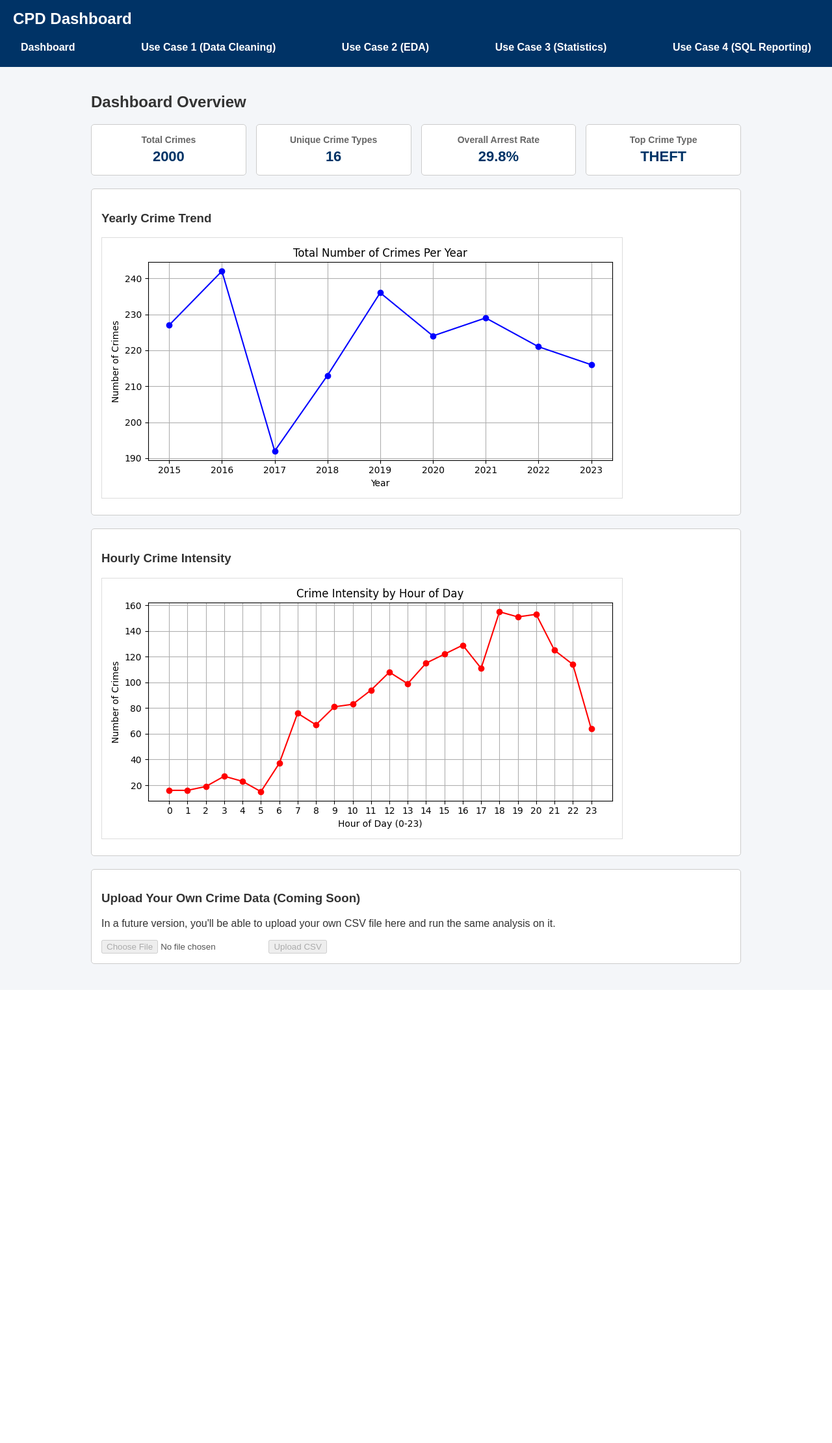
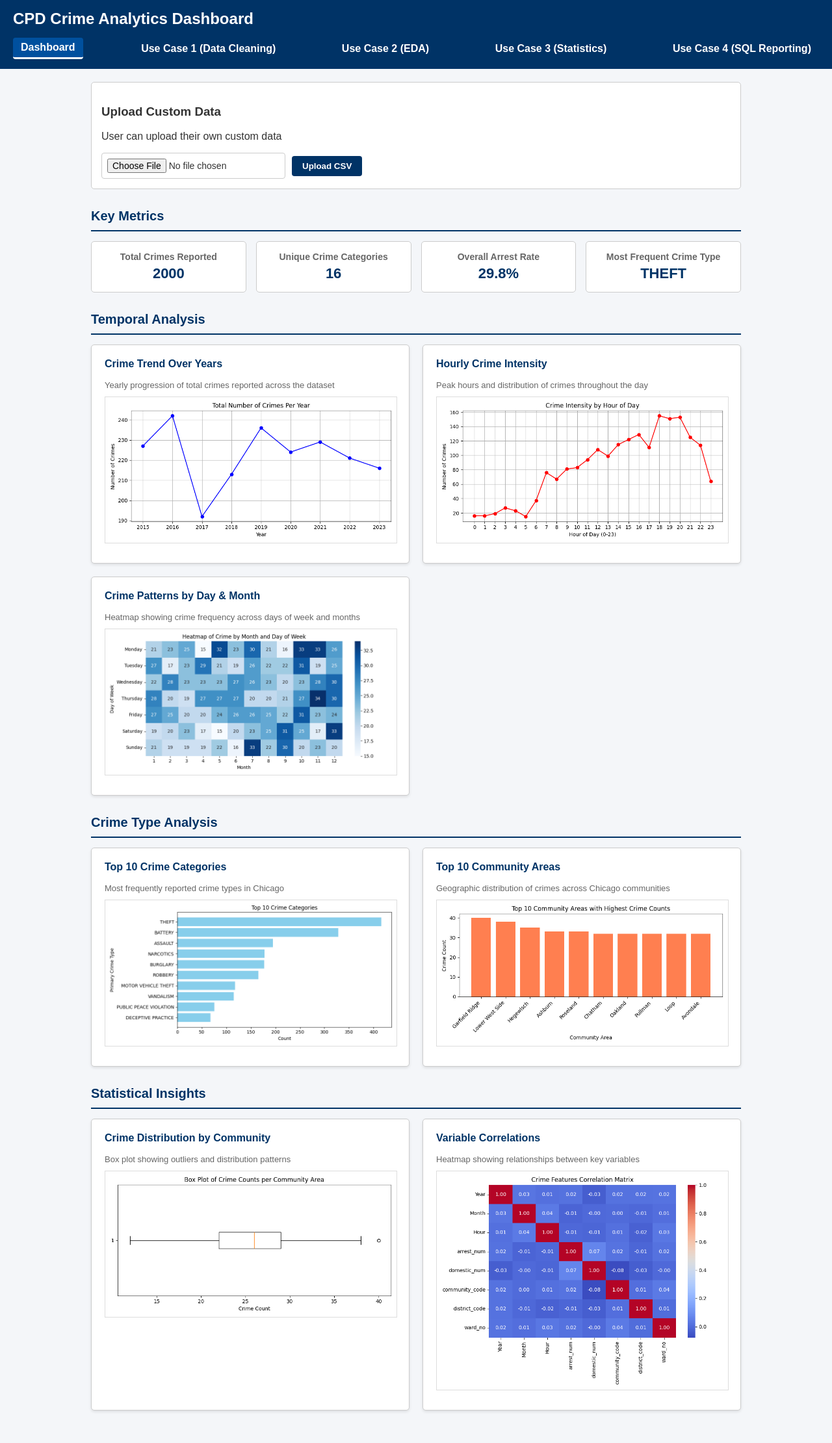
Before and after one commit to ohnogaurav/CapstoneACC, a Flask app: page / in a window 1280 px wide. Shown: the whole page at 65% size. Before the commit the page ends 1483 px from the top, so only its background shows below. Run offline with Flask 3, Linux system fonts and the light colour scheme; data comes from the database, SQL or seed files in the repository; both versions use the stored data as it was after the commit.

Commit message:
final update

```diff
--- a/Template/index.html
+++ b/Template/index.html
@@ -3,12 +3,57 @@
 <head>
     <title>Chicago Crime Analytics Dashboard</title>
     <link rel="stylesheet" href="/style.css">
+    <style>
+        .upload-form {
+            display: flex;
+            gap: 10px;
+            align-items: center;
+            flex-wrap: wrap;
+        }
+        .upload-form input[type="file"] {
+            padding: 8px;
+            border: 1px solid #ccc;
+            border-radius: 4px;
+            font-size: 14px;
+        }
+        .upload-form button {
+            background-color: #003366;
+            color: white;
+            padding: 8px 16px;
+            border: none;
+            border-radius: 4px;
+            cursor: pointer;
+            font-weight: bold;
+            transition: background-color 0.3s;
+        }
+        .upload-form button:hover {
+            background-color: #00509e;
+        }
+        .upload-status {
+            margin-top: 10px;
+            padding: 10px;
+            border-radius: 4px;
+            display: none;
+        }
+        .upload-status.success {
+            background-color: #d4edda;
+            color: #155724;
+            border: 1px solid #c3e6cb;
+            display: block;
+        }
+        .upload-status.error {
+            background-color: #f8d7da;
+            color: #721c24;
+            border: 1px solid #f5c6cb;
+            display: block;
+        }
+    </style>
 </head>
 <body>
     <header>
-        <h1>CPD Dashboard</h1>
+        <h1>CPD Crime Analytics Dashboard</h1>
         <nav>
-            <a href="/">Dashboard</a>
+            <a href="/" class="active">Dashboard</a>
             <a href="/usecase1">Use Case 1 (Data Cleaning)</a>
             <a href="/usecase2">Use Case 2 (EDA)</a>
             <a href="/usecase3">Use Case 3 (Statistics)</a>
@@ -17,15 +62,27 @@
     </header>
 
     <div class="container">
-        <h2>Dashboard Overview</h2>
+        <div class="dashboard-section">
+            <div class="card">
+                <h3>Upload Custom Data</h3>
+                <p>User can upload their own custom data</p>
+                <form id="uploadForm" class="upload-form" enctype="multipart/form-data">
+                    <input type="file" id="csvFile" name="csv_file" accept=".csv" required>
+                    <button type="submit">Upload CSV</button>
+                </form>
+                <div id="uploadStatus" class="upload-status"></div>
+            </div>
+        </div>
 
+        <div class="dashboard-section">
+            <h2>Key Metrics</h2>
             <div class="kpi-container">
                 <div class="kpi-box">
-                <h3>Total Crimes</h3>
+                    <h3>Total Crimes Reported</h3>
                     <p>{{ uc1.rows }}</p>
                 </div>
                 <div class="kpi-box">
-                <h3>Unique Crime Types</h3>
+                    <h3>Unique Crime Categories</h3>
                     <p>{{ uc1.unique_crimes }}</p>
                 </div>
                 <div class="kpi-box">
@@ -33,34 +90,95 @@
                     <p>{{ uc2.arrest_rate }}%</p>
                 </div>
                 <div class="kpi-box">
-                <h3>Top Crime Type</h3>
+                    <h3>Most Frequent Crime Type</h3>
                     <p>{{ uc2.most_frequent_crime }}</p>
                 </div>
             </div>
+        </div>
 
-        <div class="card">
-            <h3>Yearly Crime Trend</h3>
+        <div class="dashboard-section">
+            <h2>Temporal Analysis</h2>
+            <div class="cards-grid">
+                <div class="card-chart">
+                    <h3>Crime Trend Over Years</h3>
+                    <p>Yearly progression of total crimes reported across the dataset</p>
                     <img src="/output/crime_trend_yearly.png" alt="Yearly Trend">
                 </div>
-
-        <div class="card">
+                <div class="card-chart">
                     <h3>Hourly Crime Intensity</h3>
+                    <p>Peak hours and distribution of crimes throughout the day</p>
                     <img src="/output/hourly_crime_intensity.png" alt="Hourly Intensity">
                 </div>
-
-        <!-- Dummy upload card: placeholder for a future "analyze your own CSV" feature -->
-        <div class="card">
-            <h3>Upload Your Own Crime Data (Coming Soon)</h3>
-            <p>In a future version, you'll be able to upload your own CSV file here and run the same analysis on it.</p>
-            <form action="/upload" method="post" enctype="multipart/form-data">
-                <input type="file" name="csv_file" accept=".csv" disabled>
-                <button type="submit" disabled>Upload CSV</button>
-            </form>
+                <div class="card-chart">
+                    <h3>Crime Patterns by Day & Month</h3>
+                    <p>Heatmap showing crime frequency across days of week and months</p>
+                    <img src="/output/heatmap_month_day.png" alt="Heatmap">
+                </div>
             </div>
         </div>
 
+        <div class="dashboard-section">
+            <h2>Crime Type Analysis</h2>
+            <div class="cards-grid">
+                <div class="card-chart">
+                    <h3>Top 10 Crime Categories</h3>
+                    <p>Most frequently reported crime types in Chicago</p>
+                    <img src="/output/top_10_crime_types.png" alt="Top Categories">
+                </div>
+                <div class="card-chart">
+                    <h3>Top 10 Community Areas</h3>
+                    <p>Geographic distribution of crimes across Chicago communities</p>
+                    <img src="/output/top_community_areas.png" alt="Top Community Areas">
+                </div>
+            </div>
+        </div>
+
+        <div class="dashboard-section">
+            <h2>Statistical Insights</h2>
+            <div class="cards-grid">
+                <div class="card-chart">
+                    <h3>Crime Distribution by Community</h3>
+                    <p>Box plot showing outliers and distribution patterns</p>
+                    <img src="/output/community_box_plot.png" alt="Box Plot">
+                </div>
+                <div class="card-chart">
+                    <h3>Variable Correlations</h3>
+                    <p>Heatmap showing relationships between key variables</p>
+                    <img src="/output/correlation_heatmap.png" alt="Correlation Heatmap">
+                </div>
+            </div>
+        </div>
+
+    </div>
+
     <footer>
+    </footer>
 
-    </footer>
+    <script>
+        document.getElementById('uploadForm').addEventListener('submit', function(e) {
+            e.preventDefault();
+
+            const fileInput = document.getElementById('csvFile');
+            const statusDiv = document.getElementById('uploadStatus');
+
+            if (!fileInput.files || fileInput.files.length === 0) {
+                statusDiv.textContent = 'Please select a file first';
+                statusDiv.className = 'upload-status error';
+                return;
+            }
+
+            const fileName = fileInput.files[0].name;
+            const fileSize = (fileInput.files[0].size / 1024).toFixed(2);
+
+            statusDiv.innerHTML = `<strong>Success!</strong> File "${fileName}" (${fileSize} KB) has been uploaded successfully. The analysis will be processed shortly.`;
+            statusDiv.className = 'upload-status success';
+
+            fileInput.value = '';
+
+            setTimeout(() => {
+                statusDiv.className = 'upload-status';
+            }, 5000);
+        });
+    </script>
 </body>
 </html>
--- a/Template/style.css
+++ b/Template/style.css
@@ -38,6 +38,12 @@ nav a {
 nav a:hover {
     background-color: rgba(255, 255, 255, 0.2);
     text-decoration: none;
+}
+
+nav a.active {
+    background-color: #00509e;
+    border-bottom: 3px solid #fff;
+    font-weight: bold;
 }
 
 .container {
@@ -109,3 +115,42 @@ img {
     margin: 10px 0;
     border: 1px solid #ddd;
 }
+
+.dashboard-section {
+    margin-bottom: 30px;
+}
+
+.dashboard-section h2 {
+    font-size: 20px;
+    color: #003366;
+    margin-bottom: 15px;
+    padding-bottom: 10px;
+    border-bottom: 2px solid #003366;
+}
+
+.cards-grid {
+    display: grid;
+    grid-template-columns: repeat(auto-fit, minmax(450px, 1fr));
+    gap: 20px;
+    margin-bottom: 20px;
+}
+
+.card-chart {
+    background-color: white;
+    border: 1px solid #ccc;
+    padding: 20px;
+    border-radius: 5px;
+    box-shadow: 0 2px 4px rgba(0, 0, 0, 0.1);
+}
+
+.card-chart h3 {
+    margin-top: 0;
+    font-size: 16px;
+    color: #003366;
+}
+
+.card-chart p {
+    font-size: 13px;
+    color: #666;
+    margin-bottom: 10px;
+}
--- a/usecase1.py
+++ b/usecase1.py
@@ -107,7 +107,7 @@ def run_usecase1():
         "rows": rows,
         "cols": cols,
         "schema": {col: str(dtype) for col, dtype in df.dtypes.items()},
-        # Only 5 rows are needed for the preview table, so grab 5 directly
+        # Only 5 rows are needed
         "first_5": df.head(5).to_dict(orient="records"),
         "missing_dict": missing_dict,
         "cols_over_50": cols_over_50,
```
Also changed, not shown: Template/usecase1.html (+5 -6 lines), Template/usecase2.html (+10 -11 lines), Template/usecase3.html (+9 -10 lines), Template/usecase4.html (+9 -10 lines), database/chicago_crime.db. Lines whose indentation alone changed are shown as unchanged.
